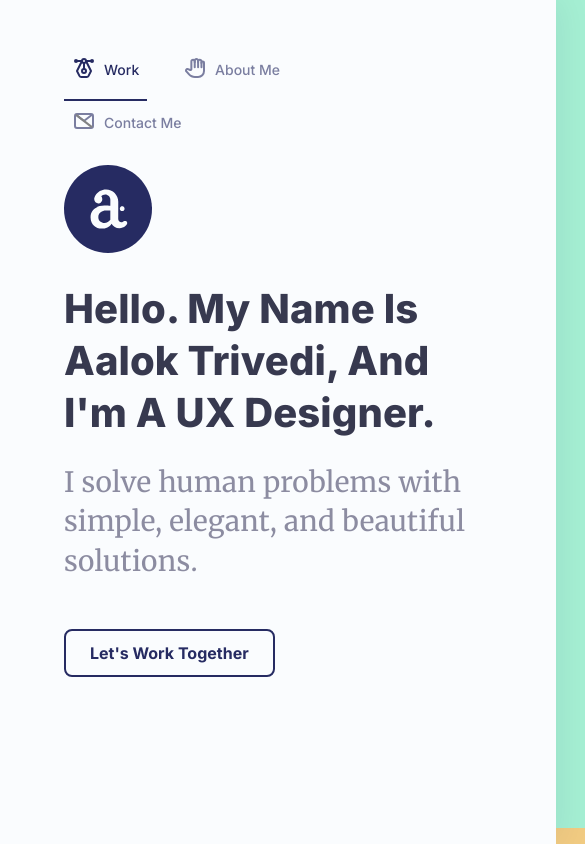
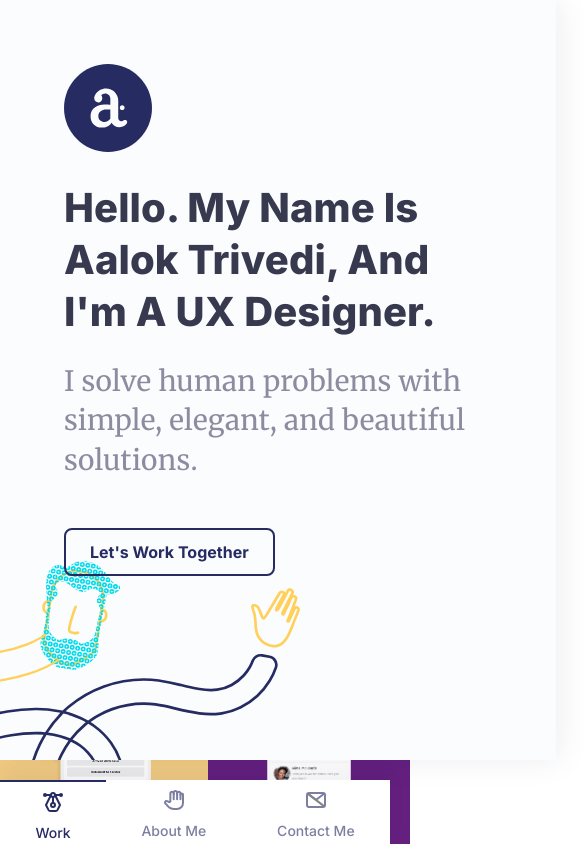
Before and after one commit to aalokt89/aalok-trivedi-portfolio, a plain HTML site: page index.html in a window 390 px wide. Shown: the top 844 px of the page, 585 px wide, since content can reach past the window. Drawn offline with Linux system fonts and the light colour scheme.

Commit message:
intro-header media queries

```diff
--- /dev/null
+++ b/css/intro-header.css
@@ -0,0 +1,53 @@
+@import 'global-styles.css';
+
+#intro-header {
+	/* display: flex; */
+	position: fixed;
+
+	/* flex-direction: column; */
+	padding: var(--x-large);
+	padding-top: 165px;
+	justify-content: center;
+	height: 100%;
+	width: 556px;
+	background: var(--light) url('../images/aalok-hello-illo2.svg') bottom left no-repeat;
+	background-size: 300px;
+	box-shadow: 4px 0px 32px rgba(19, 22, 70, 0.07);
+}
+
+#intro-header h1 {
+	margin-bottom: 24px;
+	margin-top: 0p;
+}
+
+#intro-header h2 {
+	margin-bottom: 48px;
+	margin-top: 0;
+}
+
+#intro-header .button {
+	align-self: flex-start;
+}
+
+.main-content {
+	margin-left: 556px;
+}
+
+.text-block-container {
+	width: 100%;
+	max-width: 656px;
+}
+
+/* Small screens and tablet landscape */
+@media screen and (max-width: 1100px) {
+	#intro-header {
+		position: none;
+		height: 90vh;
+		padding-top: var(--x-large);
+	}
+
+	.main-content {
+		margin: 0;
+		width: 100%;
+	}
+}
--- a/css/main-styles.css
+++ b/css/main-styles.css
@@ -1,5 +1,6 @@
 @import 'global-styles.css';
 @import 'navigation.css';
+@import 'intro-header.css';
 @import 'projects-section.css';
 @import 'buttons.css';
 @import 'form.css';
@@ -108,41 +109,6 @@ ul {
 }
 
 /* Intro section-------------------------------------------------------- */
-#intro-header {
-	/* display: flex; */
-	position: fixed;
-	flex-direction: column;
-	padding: var(--x-large);
-	padding-top: 165px;
-	justify-content: center;
-	height: 100vh;
-	width: 556px;
-	background: var(--light);
-	box-shadow: 4px 0px 32px rgba(19, 22, 70, 0.07);
-}
-
-#intro-header h1 {
-	margin-bottom: 24px;
-	margin-top: 0p;
-}
-
-#intro-header h2 {
-	margin-bottom: 48px;
-	margin-top: 0;
-}
-
-#intro-header .button {
-	align-self: flex-start;
-}
-
-.main-content {
-	margin-left: 556px;
-}
-
-.text-block-container {
-	width: 100%;
-	max-width: 656px;
-}
 
 /* About section-------------------------------------------------------- */
 
--- a/css/navigation.css
+++ b/css/navigation.css
@@ -4,11 +4,10 @@
 
 nav {
 	position: fixed;
-	top: 0;
-	left: 0;
 	z-index: 9999;
-	padding: var(--large) var(--x-large) 0 var(--x-large);
-	/* background: yellow; */
+	padding-top: var(--large);
+	padding-left: var(--x-large);
+	background-color: var(--light);
 	margin: 0;
 }
 
@@ -26,6 +25,7 @@ nav ul li {
 	/* background: pink; */
 	display: flex;
 	flex-direction: row;
+	gap: var(--small);
 	align-items: center;
 	font-family: 'Inter';
 	font-size: 14px;
@@ -40,10 +40,6 @@ nav ul li {
 	transition: opacity 0.2s;
 }
 
-.nav-icon {
-	margin-right: var(--small);
-}
-
 .nav-item:hover {
 	opacity: 1;
 }
@@ -51,3 +47,59 @@ nav ul li {
 	opacity: 1;
 	border-bottom: 2px solid var(--primary-navy);
 }
+
+/* Media queries */
+@media screen and (max-width: 1100px) {
+	nav {
+		display: flex;
+		flex-direction: row;
+		justify-content: center;
+		font-size: 12px;
+		background: white;
+		bottom: 0;
+		left: 0;
+		right: 0;
+		width: 100%;
+		padding: 0 128px;
+		box-shadow: 0 -8px 16px rgba(19, 22, 70, 0.05);
+		height: 64px;
+	}
+
+	nav ul {
+		display: flex;
+		height: 100%;
+		width: 100%;
+		margin: 0;
+	}
+
+	nav ul li {
+		flex-grow: 1;
+		height: 100%;
+		padding: 0;
+	}
+
+	.nav-item {
+		width: 100%;
+		flex-direction: column;
+		padding: var(--small);
+		margin: 0;
+		align-items: center;
+		text-align: center;
+	}
+
+	.nav-icon {
+		padding: 0;
+	}
+
+	.active {
+		border-bottom: 0;
+		border-top: 2px solid var(--primary-navy);
+	}
+}
+
+/* Tablet portrait */
+@media screen and (max-width: 768px) {
+	nav {
+		padding: 0;
+	}
+}
--- a/css/projects-section.css
+++ b/css/projects-section.css
@@ -10,20 +10,43 @@
 
 .project-cover {
 	display: grid;
-	gap: var(--large);
-	padding: 48px;
+	grid-template-rows: 1fr auto;
+	gap: 0;
 	color: var(--dark);
+	text-decoration: none;
+	height: 75vh;
 }
 
-.project-cover .project-img-container {
-	height: 400px;
+.project-img-container {
+	display: flex;
+	flex-direction: column;
+	align-items: center;
+	justify-content: center;
+	padding: 48px;
+	overflow: hidden;
+}
+
+.project-cover-img {
+	max-height: 100%;
+	max-width: 100%;
+	transition: transform 0.3s ease-in-out;
+	/* box-shadow: 0px 8px 32px -4px rgba(38, 43, 98, 0.1); */
+}
+
+.project-cover:hover .project-cover-img {
+	transform: scale(1.1);
 }
 
 .project-cover h3 {
 	margin-top: 0;
 	margin-bottom: var(--small);
 }
-.project-cover p {
+
+.title-block {
+	width: 100%;
+	padding: 48px;
+}
+.title-block p {
 	margin: 0;
 	line-clamp: 2;
 }
@@ -63,3 +86,21 @@
 .p6 {
 	background: #eee;
 }
+
+@media screen and (max-width: 1100px) {
+	/* #my-work {
+		display: block;
+	}
+	.project-cover {
+		height: 500px;
+		gap: var(--medium);
+	}
+
+	.project-img-container {
+		padding: var(--medium);
+	}
+
+	.title-block {
+		padding: var(--medium);
+	} */
+}
--- a/css/social.css
+++ b/css/social.css
@@ -19,16 +19,25 @@
 	flex-direction: row;
 	align-items: center;
 	font-family: 'Inter', -apple-system, sans-serif;
-	font-size: 14px;
+	font-size: 16px;
 	font-weight: 400;
 	padding: var(--small) var(--base);
 	color: var(--text-body);
 	text-decoration: none;
-	height: 36px;
+
 	background: rgba(38, 43, 98, 0);
 	opacity: 0.6;
 	border-radius: var(--radius);
 	transition: opacity 0.3s, background 0.3s;
+}
+
+.social-icon {
+	width: 24px;
+	margin-right: var(--small);
+}
+
+.social-icon img {
+	width: 24px;
 }
 
 .social-link:hover,
--- a/index.html
+++ b/index.html
@@ -55,17 +55,30 @@
 			<!-- Projects---------------------------------------- -->
 
 			<section id="my-work" class="project-section">
-				<div class="project-cover p1">
-					<div class="project-img-container"></div>
+				<a href="#" class="project-cover p1">
+					<div class="project-img-container">
+						<img
+							class="project-cover-img"
+							src="images/project-images/covers/hinge_coverImage_2.png"
+							alt="Hinge App"
+						/>
+						<!-- <div class="project-cover-img"></div> -->
+					</div>
 
 					<div class="title-block">
 						<h3>Hinge</h3>
-						<p>Designing a dating app to make connecting to humans feel...human.</p>
+						<p>Designing a dating app to make connecting to humans feel human.</p>
 					</div>
-				</div>
+				</a>
 
-				<div class="project-cover p2">
-					<div class="project-img-container"></div>
+				<a href="#" class="project-cover p2">
+					<div class="project-img-container">
+						<img
+							class="project-cover-img"
+							src="images/project-images/covers/hinge_coverImage_2.png"
+							alt="Dc Metro App"
+						/>
+					</div>
 
 					<div class="title-block">
 						<h3>DC Metro</h3>
@@ -74,19 +87,31 @@
 							post-COVID-19 world.
 						</p>
 					</div>
-				</div>
+				</a>
 
-				<div class="project-cover p3">
-					<div class="project-img-container"></div>
+				<a href="#" class="project-cover p3">
+					<div class="project-img-container">
+						<img
+							class="project-cover-img"
+							src="images/project-images/covers/postHawk_coverImage1.png"
+							alt="Post Hawk App"
+						/>
+					</div>
 
 					<div class="title-block p3">
 						<h3>Post Hawk</h3>
 						<p>Helping businesses track and analyze their shipping problem areas.</p>
 					</div>
-				</div>
+				</a>
 
-				<div class="project-cover p4">
-					<div class="project-img-container"></div>
+				<a href="#" class="project-cover p4">
+					<div class="project-img-container">
+						<img
+							class="project-cover-img"
+							src="images/project-images/covers/hinge_coverImage_2.png"
+							alt="Ayuda Website"
+						/>
+					</div>
 
 					<div class="title-block">
 						<h3>Ayuda</h3>
@@ -95,19 +120,31 @@
 							services.
 						</p>
 					</div>
-				</div>
+				</a>
 
-				<div class="project-cover p5">
-					<div class="project-img-container"></div>
+				<a href="#" class="project-cover p5">
+					<div class="project-img-container">
+						<img
+							class="project-cover-img"
+							src="images/project-images/covers/hinge_coverImage_2.png"
+							alt="Federal Trade Commission Website"
+						/>
+					</div>
 
 					<div class="title-block">
 						<h3>Federal Trade Commision</h3>
 						<p>Redesigning the FTC website to to better serve their target audiences.</p>
 					</div>
-				</div>
+				</a>
 
-				<div class="project-cover p6">
-					<div class="project-img-container"></div>
+				<a href="#" class="project-cover p6">
+					<div class="project-img-container">
+						<img
+							class="project-cover-img"
+							src="images/project-images/covers/strypes-cover-image2.png"
+							alt="Bag & Accessory Kiosk"
+						/>
+					</div>
 
 					<div class="title-block">
 						<h3>Bag & acessory Kiosk</h3>
@@ -116,7 +153,7 @@
 							from the store.
 						</p>
 					</div>
-				</div>
+				</a>
 			</section>
 
 			<!-- About me ---------------------------------------- -->
```
Also changed, not shown: images/aalok-hello-illo.png (added), images/aalok-hello-illo.svg (added), images/aalok-hello-illo2.svg (added), images/aalok-hello-illo@2x.png (added), images/project-images/covers/hinge_coverImage_2.png (added), images/project-images/covers/postHawk_coverImage1.png (added), images/project-images/covers/strypes-cover-image2.png (added), 2 other files.
